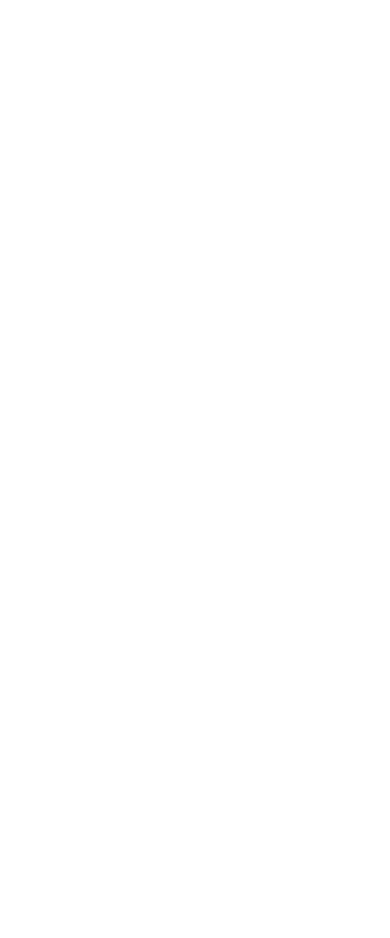
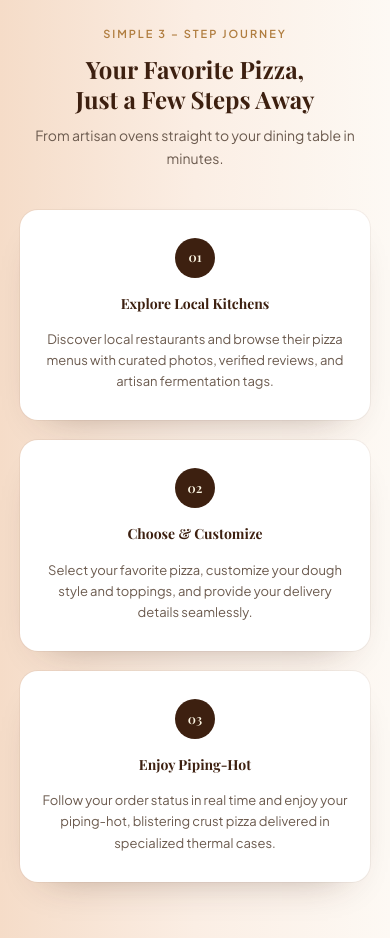
Before and after one commit to mehsam1999/pizzahub-client-server, a Next.js app: page / in a window 390 px wide. Shown: the part 1840-2778 px from the top of the page. Before the commit the page ends 1810 px from the top, so only its background shows below. Built offline with nearby package versions, Linux system fonts and the light colour scheme; a web font is replaced by a local one.

Commit message:
added how it works section with responsive UI

```diff
--- a/app/page.tsx
+++ b/app/page.tsx
@@ -1,4 +1,5 @@
 import HeroSection from "@/components/homepage/HeroSection"
+import HowItWorks from "@/components/homepage/HowItWorks"
 import WhyChooseUs from "@/components/homepage/WhyChooseUs"
 
 export default function Page() {
@@ -6,6 +7,7 @@ export default function Page() {
     <div>
       <HeroSection />
       <WhyChooseUs />
+      <HowItWorks />
     </div>
   )
 }
--- /dev/null
+++ b/components/homepage/HowItWorks.tsx
@@ -0,0 +1,93 @@
+import {
+  Card,
+  CardContent,
+  CardHeader,
+  CardTitle,
+} from "@/components/ui/card"
+
+type Step = {
+  number: string
+  title: string
+  description: string
+}
+
+const steps: Step[] = [
+  {
+    number: "01",
+    title: "Explore Local Kitchens",
+    description:
+      "Discover local restaurants and browse their pizza menus with curated photos, verified reviews, and artisan fermentation tags.",
+  },
+  {
+    number: "02",
+    title: "Choose & Customize",
+    description:
+      "Select your favorite pizza, customize your dough style and toppings, and provide your delivery details seamlessly.",
+  },
+  {
+    number: "03",
+    title: "Enjoy Piping-Hot",
+    description:
+      "Follow your order status in real time and enjoy your piping-hot, blistering crust pizza delivered in specialized thermal cases.",
+  },
+]
+
+const HowItWorks = () => {
+  return (
+    <section
+      id="how-it-works"
+      aria-labelledby="how-it-works-heading"
+      className="bg-gradient-to-r from-[#f5dcc8] via-[#fbeee4] to-[#fdf9f4] px-5 py-14 sm:px-6 sm:py-16 lg:py-20"
+    >
+      <div className="mx-auto max-w-7xl">
+        {/* Section heading */}
+        <div className="mx-auto max-w-3xl text-center">
+          <p className="text-[11px] font-semibold tracking-[0.18em] text-[#b07d3f] uppercase sm:text-xs">
+            Simple 3 – Step Journey
+          </p>
+          <h2
+            id="how-it-works-heading"
+            className="mt-3 font-serif text-[1.5rem] leading-tight font-bold text-balance text-[#3d2010] sm:text-[2rem] lg:text-[2.125rem]"
+          >
+            Your Favorite Pizza, Just a Few Steps Away
+          </h2>
+          <p className="mx-auto mt-2.5 max-w-xl text-sm leading-relaxed text-[#6b5a4e] sm:text-[15px]">
+            From artisan ovens straight to your dining table in minutes.
+          </p>
+        </div>
+
+        {/* Step cards */}
+        <ol className="mt-10 grid grid-cols-1 gap-5 sm:mt-12 md:grid-cols-3 md:gap-4 lg:gap-6">
+          {steps.map(({ number, title, description }) => (
+            <li key={number} className="h-full">
+              <Card
+                size="sm"
+                className="h-full gap-4 rounded-2xl bg-white py-7 text-center ring-1 ring-[#3d2010]/5 shadow-[0_18px_40px_-28px_rgba(61,32,16,0.45)] [--card-spacing:1.375rem] sm:[--card-spacing:1.5rem] sm:py-8 md:[--card-spacing:1.125rem] lg:[--card-spacing:1.5rem]"
+              >
+                <CardHeader className="gap-4">
+                  <span
+                    aria-hidden
+                    className="mx-auto flex size-10 items-center justify-center rounded-full bg-[#3d2010] font-serif text-[0.8125rem] font-semibold text-[#fdf6e3] sm:size-11 sm:text-sm"
+                  >
+                    {number}
+                  </span>
+                  <CardTitle className="w-full font-serif text-[0.95rem] leading-snug font-bold text-balance text-[#3d2010] sm:text-base lg:text-[1.0625rem]">
+                    {title}
+                  </CardTitle>
+                </CardHeader>
+
+                <CardContent className="w-full">
+                  <p className="mx-auto max-w-[34ch] text-[0.8125rem] leading-relaxed text-pretty text-[#6b5a4e] sm:text-sm">
+                    {description}
+                  </p>
+                </CardContent>
+              </Card>
+            </li>
+          ))}
+        </ol>
+      </div>
+    </section>
+  )
+}
+
+export default HowItWorks
```
